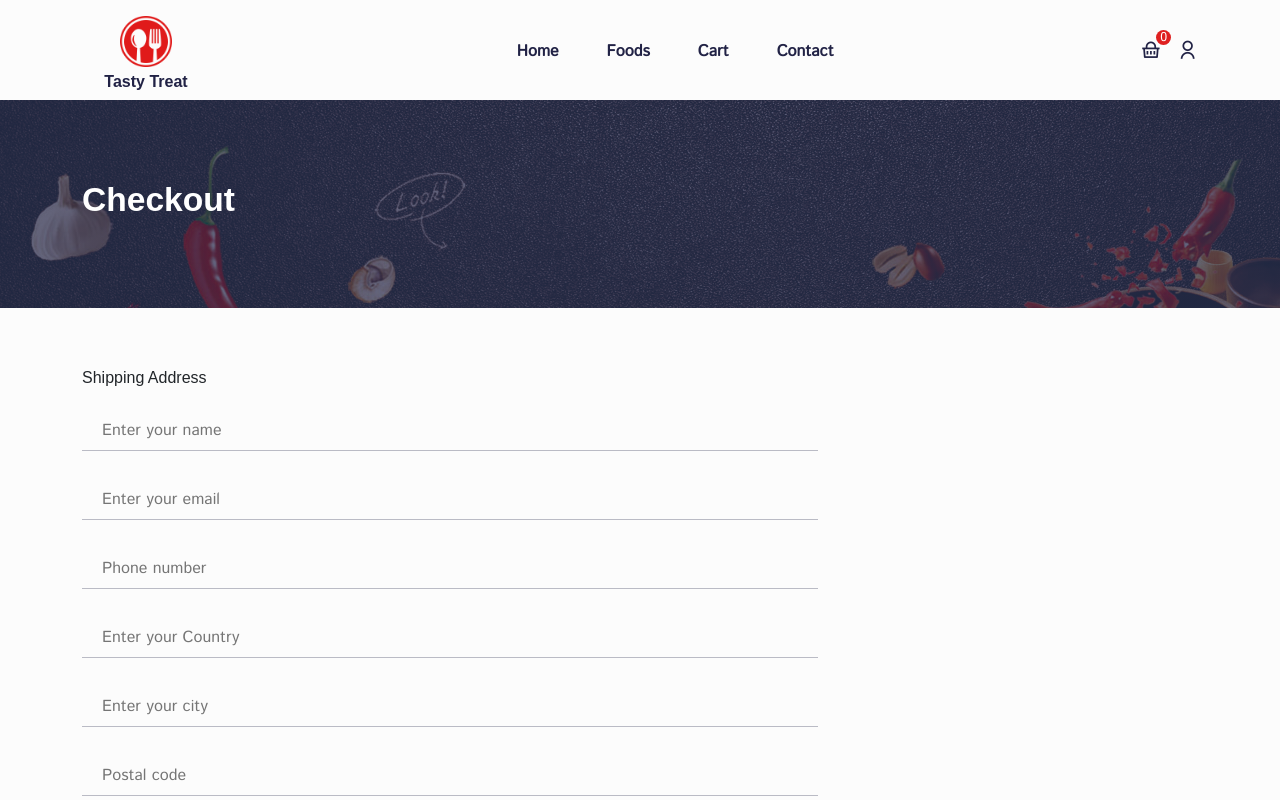
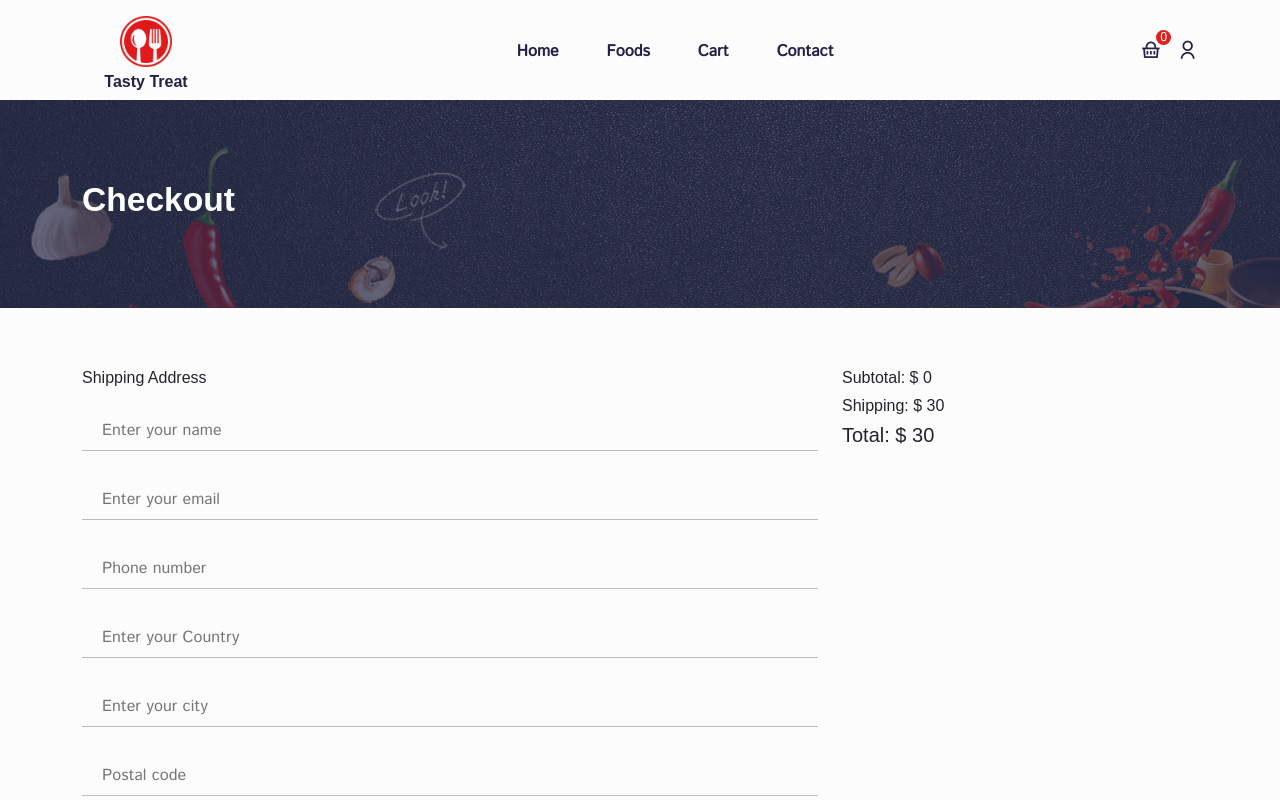
Before and after one commit to gholamreza-hasnzade/Reactjs-food-App-redux-toolkit, a React (Create React App) app: page /checkout in a window 1280 px wide. Shown: the top 800 px of the page. Built offline with nearby package versions, Linux system fonts and the light colour scheme; a web font is replaced by a local one.

Commit message:
show total payment

```diff
--- a/src/pages/checkout/Checkout.jsx
+++ b/src/pages/checkout/Checkout.jsx
@@ -5,7 +5,15 @@ import { useSelector } from "react-redux";
 import Helmet from "../../components/helmet/Helmet";
 import { CommonSection } from "../../components/UI";
 
+
+import "./checkout.css"
+
 const Checkout = () => {
+  const cartTotalAmount = useSelector((state) => state.cart.totalAmount);
+  const shippingCost = 30;
+
+  const totalAmount = cartTotalAmount + Number(shippingCost);
+
   return (
     <Helmet title={"Checkout"}>
       <CommonSection title={"Checkout"} />
@@ -39,9 +47,23 @@ const Checkout = () => {
                   <input type="number" placeholder="Postal code" />
                 </div>
 
-
                 <button className="addToCart__btn">Payment</button>
               </form>
+            </Col>
+            <Col lg="4" md="6">
+              <div className="checkout__bill">
+                <h6>
+                  Subtotal: <span>$ {cartTotalAmount}</span>
+                </h6>
+                <h6>
+                  Shipping: <span>$ {shippingCost}</span>
+                </h6>
+              </div>
+              <div>
+                <h5>
+                  Total: <span>$ {totalAmount}</span>
+                </h5>
+              </div>
             </Col>
           </Row>
         </Container>
```
Also changed, not shown: src/pages/checkout/checkout.css (added).
